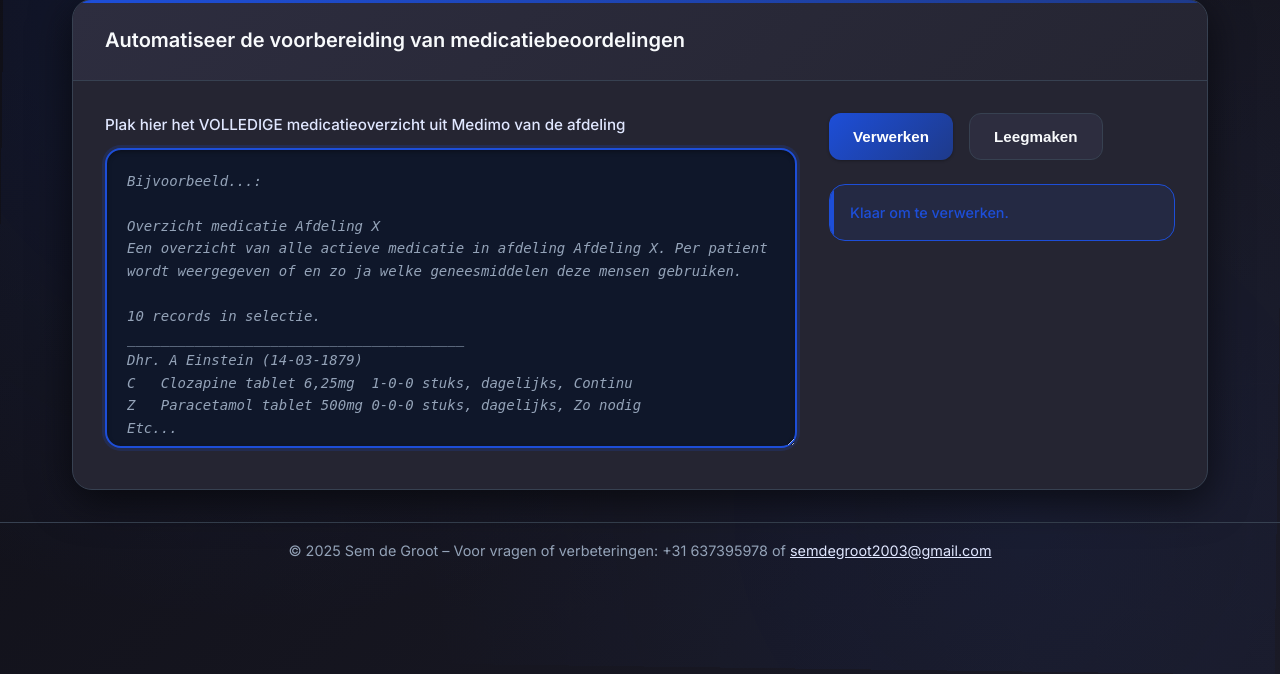
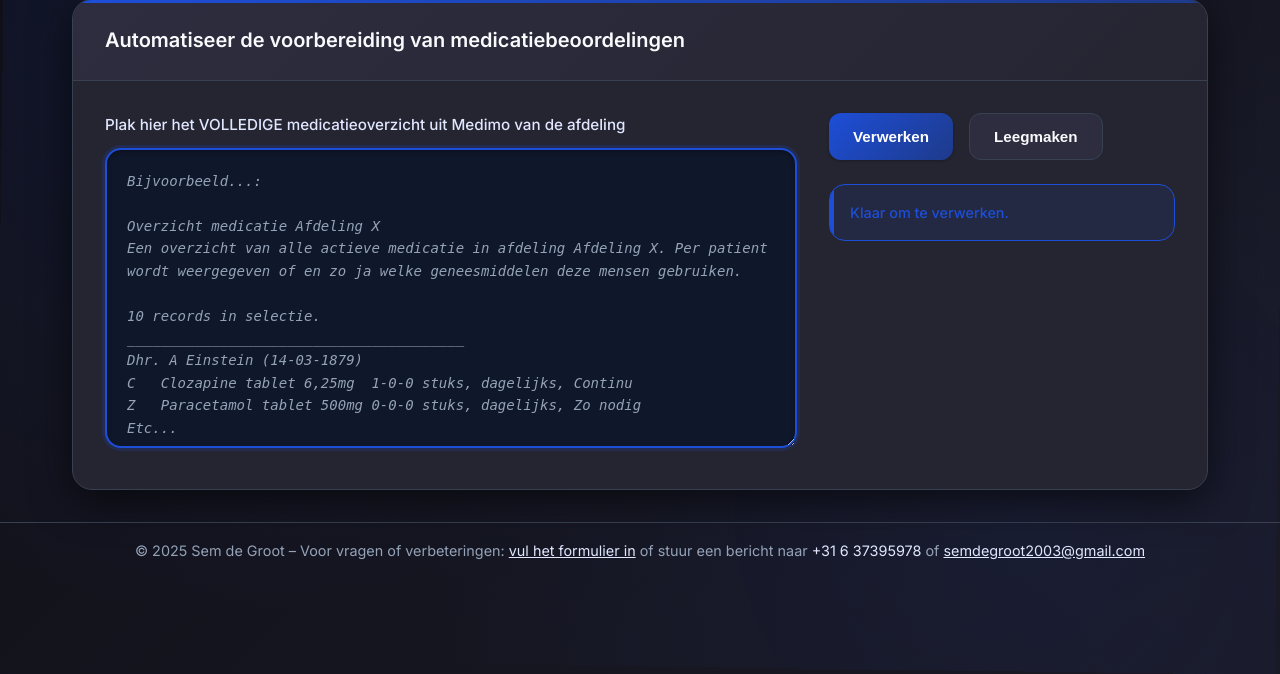
Before and after one commit to SemdeGroot/MedicatieReview, a Flask app: page / in a window 1280 px wide. Shown: the part 126-800 px from the top of the page. Run offline with Flask 3, Linux system fonts and the light colour scheme.

Commit message:
added google form

```diff
--- a/templates/index.html
+++ b/templates/index.html
@@ -74,11 +74,16 @@
     </section>
   </main>
 
-  <footer style="margin-top:2rem; padding:1rem; text-align:center; font-size:0.9rem; color:var(--text-muted); border-top:1px solid var(--border-primary);">
-    <p>© 2025 Sem de Groot – Voor vragen of verbeteringen: +31 637395978 of
-      <a href="mailto:semdegroot2003@gmail.com" style="color:var(--text-accent);">semdegroot2003@gmail.com</a>
-    </p>
-  </footer>
+<footer style="margin-top:2rem; padding:1rem; text-align:center; font-size:0.9rem; color:var(--text-muted); border-top:1px solid var(--border-primary);">
+  <p>
+    © 2025 Sem de Groot – Voor vragen of verbeteringen:
+    <a href="https://forms.gle/1Dj1k3n8RdevG45L6" target="_blank" style="color:var(--text-accent);">vul het formulier in</a>
+    of stuur een bericht naar
+    <a href="tel:+31637395978" style="color:var(--text-accent); text-decoration:none;">+31 6 37395978</a>
+    of
+    <a href="mailto:semdegroot2003@gmail.com" style="color:var(--text-accent);">semdegroot2003@gmail.com</a>
+  </p>
+</footer>
 
   <!-- App JS -->
   <script src="{{ url_for('static', filename='js/app.js') }}" defer></script>
```
